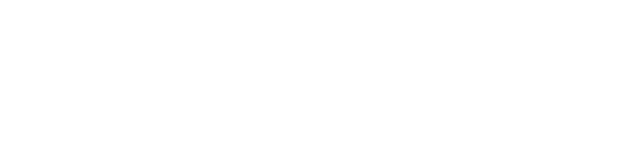
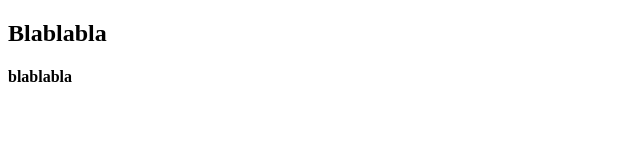
Before and after one commit to jaimealcalde/CSS_1, a plain HTML site: page index.html in a window 1280 px wide. Shown: the whole page, without its empty margins (0-640 px from the left). Drawn offline with Linux system fonts and the light colour scheme.

Commit message:
Created Nav Menu

```diff
--- a/index.html
+++ b/index.html
@@ -1,12 +1,15 @@
 <!DOCTYPE html>
 <html lang="en">
-<head>
-    <meta charset="UTF-8">
-    <meta http-equiv="X-UA-Compatible" content="IE=edge">
-    <meta name="viewport" content="width=device-width, initial-scale=1.0">
+  <head>
+    <meta charset="UTF-8" />
+    <meta http-equiv="X-UA-Compatible" content="IE=edge" />
+    <meta name="viewport" content="width=device-width, initial-scale=1.0" />
     <title>Document</title>
-</head>
-<body>
-
-</body>
+  </head>
+  <body>
+    <nav>
+      <h1>Blablabla</h1>
+      <h4>blablabla</h4>
+    </nav>
+  </body>
 </html>
```
